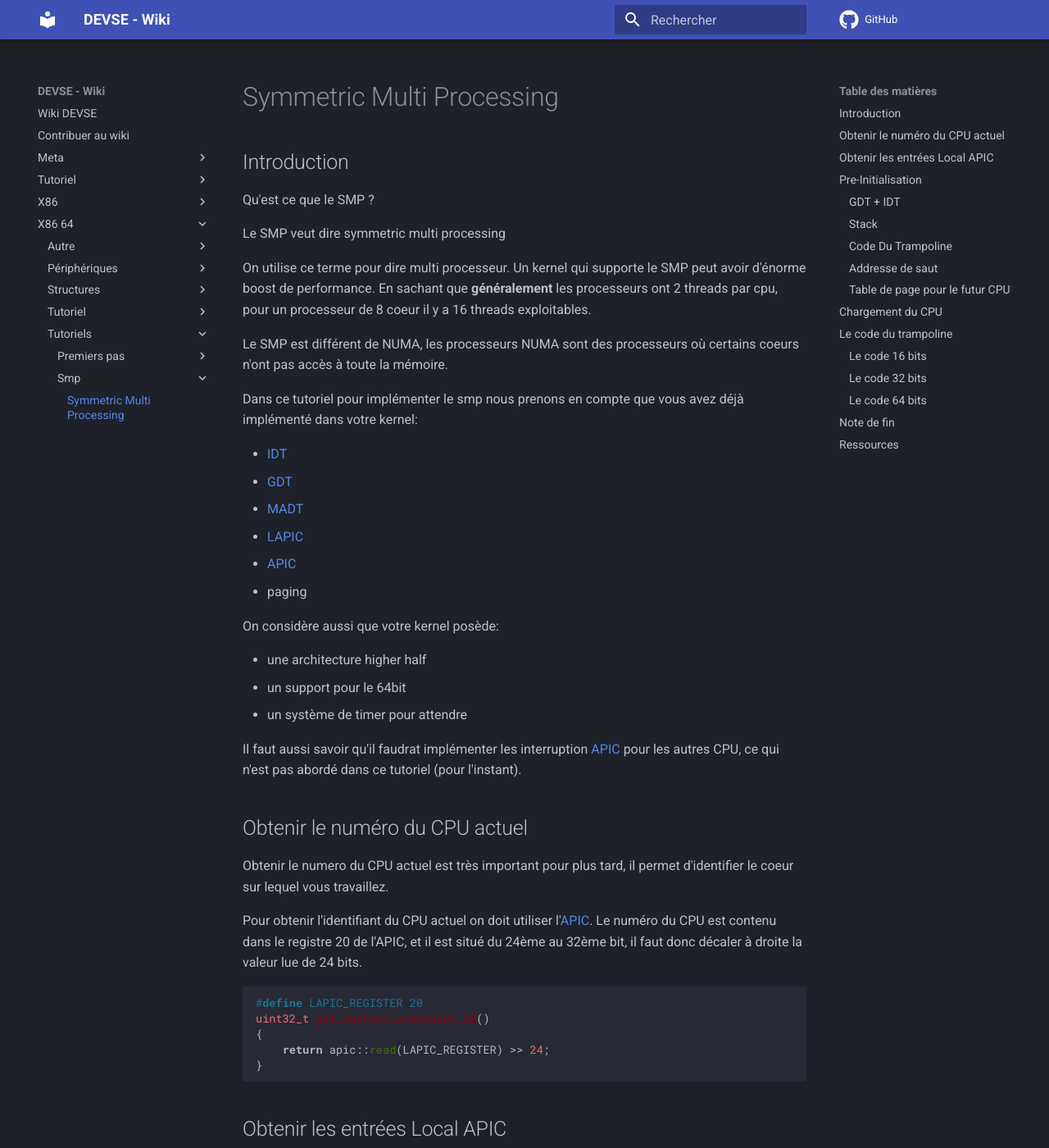
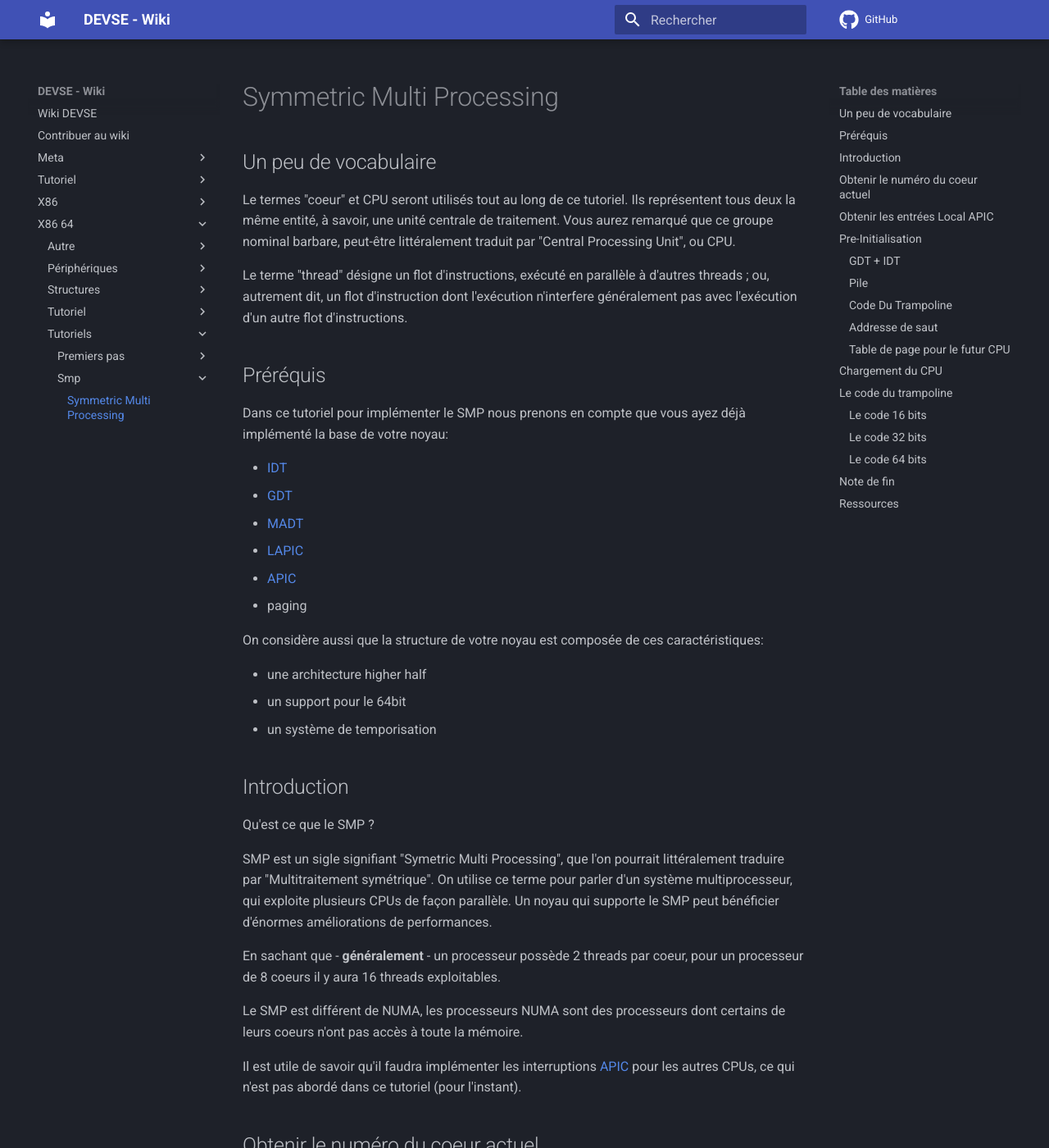
Before and after one commit to devse-org/wiki, an MkDocs documentation site: the page built from docs/x86_64/tutoriels/smp/SMP.md, in a window 1280 px wide and 1400 px high. Shown: the whole window at 82% size. Built offline with MkDocs 1.6.1 and Material for MkDocs 9.7.7, drawn with Linux system fonts in a browser that asks for light colours; nearby versions of some CDN libraries; comment, search, counter and statistics services are not loaded; some of the changed text lies outside the part shown.

Commit message:
Correction: grammaire + orthographe. (#7)
Je me suis permis de corriger quelques petites erreurs d'orthographes
pas méchantes. J'ai aussi fait au mieux pour remettre certaines
tournures de phrases en forme. Je n'ai pas terminé la
relecture/correction du tutoriel pour le SMP (je n'ai fait que l'intro et une
petite partie), mais je prendrai du temps pour le finir dans de courts délais.

Il se peut que ma correction soit imprécise, peut-être même inutile. J'ai
essayé d'utiliser le meilleur de mon français.

````diff
--- a/docs/x86_64/tutoriels/smp/SMP.md
+++ b/docs/x86_64/tutoriels/smp/SMP.md
@@ -1,16 +1,14 @@
 # Symmetric Multi Processing
 
-## Introduction
+## Un peu de vocabulaire
 
-Qu'est ce que le SMP ?
+Le termes "coeur" et CPU seront utilisés tout au long de ce tutoriel. Ils représentent tous deux la même entité, à savoir, une unité centrale de traitement. Vous aurez remarqué que ce groupe nominal barbare, peut-être littéralement traduit par "Central Processing Unit", ou CPU.
 
-Le SMP veut dire symmetric multi processing
+Le terme "thread" désigne un flot d'instructions, exécuté en parallèle à d'autres threads ; ou, autrement dit, un flot d'instruction dont l'exécution n'interfere généralement pas avec l'exécution d'un autre flot d'instructions.
 
-On utilise ce terme pour dire multi processeur. Un kernel qui supporte le SMP peut avoir d'énorme boost de performance. En sachant que __généralement__ les processeurs ont 2 threads par cpu, pour un processeur de 8 coeur il y a 16 threads exploitables.
+## Préréquis
 
-Le SMP est différent de NUMA, les processeurs NUMA sont des processeurs où certains coeurs n'ont pas accès à toute la mémoire.
-
-Dans ce tutoriel pour implémenter le smp nous prenons en compte que vous avez déjà implémenté dans votre kernel:
+Dans ce tutoriel pour implémenter le SMP nous prenons en compte que vous ayez déjà implémenté la base de votre noyau:
 
 - [IDT](documentation/x86_64/structures/IDT/)
 - [GDT](documentation/x86_64/structures/GDT/)
@@ -19,17 +17,27 @@ Dans ce tutoriel pour implémenter le smp nous prenons en compte que vous avez d
 - [APIC](documentation/x86_64/périphériques/APIC/)
 - paging
 
-On considère aussi que votre kernel posède:
+On considère aussi que la structure de votre noyau est composée de ces caractéristiques:
 
 - une architecture higher half
 - un support pour le 64bit
-- un système de timer pour attendre
+- un système de temporisation
 
-Il faut aussi savoir qu'il faudrat implémenter les interruption [APIC](documentation/x86_64/périphériques/APIC/) pour les autres CPU, ce qui n'est pas abordé dans ce tutoriel (pour l'instant).
+## Introduction
 
-## Obtenir le numéro du CPU actuel
+Qu'est ce que le SMP ?
 
-Obtenir le numero du CPU actuel est très important pour plus tard, il permet d'identifier le coeur sur lequel vous travaillez.
+SMP est un sigle signifiant "Symetric Multi Processing", que l'on pourrait littéralement traduire par "Multitraitement symétrique". On utilise ce terme pour parler d'un système multiprocesseur, qui exploite plusieurs CPUs de façon parallèle. Un noyau qui supporte le SMP peut bénéficier d'énormes améliorations de performances.
+
+En sachant que - __généralement__ - un processeur possède 2 threads par coeur, pour un processeur de 8 coeurs il y aura 16 threads exploitables.
+
+Le SMP est différent de NUMA, les processeurs NUMA sont des processeurs dont certains de leurs coeurs n'ont pas accès à toute la mémoire.
+
+Il est utile de savoir qu'il faudra implémenter les interruptions [APIC](documentation/x86_64/périphériques/APIC/) pour les autres CPUs, ce qui n'est pas abordé dans ce tutoriel (pour l'instant).
+
+## Obtenir le numéro du coeur actuel
+
+Obtenir le numero du coeur actuel est très important pour plus tard, il permet d'identifier le CPU sur lequel on travaille.
 
 Pour obtenir l'identifiant du CPU actuel on doit utiliser l'[APIC](documentation/x86_64/périphériques/APIC/). Le numéro du CPU est contenu dans le registre 20 de l'APIC, et il est situé du 24ème au 32ème bit, il faut donc décaler à droite la valeur lue de 24 bits.
 
@@ -40,7 +48,6 @@ uint32_t get_current_processor_id()
     return apic::read(LAPIC_REGISTER) >> 24;
 }
 ```
-
 
 ## Obtenir les entrées Local APIC
 
@@ -57,7 +64,7 @@ Ces entrées LAPIC ont deux valeurs importantes:
 
 Généralement, sur les processeurs modernes `ACPI_ID` et `APIC_ID` sont égaux, mais ce n'est pas toujours le cas.
 
-Pour utiliser les autres CPU il faudra faire attention, le CPU principal (celui sur lequel votre kernel démarre) est aussi dans la liste. Il faut donc vérifier que le CPU que l'on souhaite utiliser est libre. Pour cela il suffit de comparer l'identifiantn du CPU actuel et l'identifiant du cpu de l'entrée `LAPIC`.
+Pour utiliser les autres CPU il faudra faire attention, le CPU principal (celui sur lequel votre kernel démarre) est aussi dans la liste. Il faut donc vérifier que le CPU que l'on souhaite utiliser soit libre. Pour cela il suffit de comparer l'identifiant du CPU actuel avec l'identifiant du CPU de l'entrée `LAPIC`.
 
 ```cpp
 // lapic_entry: entrée lapic que l'on est en train de manipuler
@@ -70,14 +77,14 @@ if (get_current_processor_id() == lapic_entry.apic_id) {
 
 ## Pre-Initialisation
 
-Pour utiliser les CPU il faut d'abord les préparer, en particulier il faut préparer l'IDT, la table de page, le GDT, le code d'initialisation...
+Pour utiliser les CPU il faut d'abord les préparer, en particulier il faut préparer l'IDT, la table de page, la GDT, le code d'initialisation...
 
 On place donc tout ceci ainsi:
 
 |Entrée|Adresse|
 |----|-----|
 |Code du trampoline| 0x1000|
-|Stack | 0x570 |
+|Pile | 0x570 |
 |GDT | 0x580|
 |IDT | 0x590|
 |Table de page | 0x600 |
@@ -99,9 +106,9 @@ sgdt [0x580] ; stockage de la gdt
 sidt [0x590] ; stockage de l'idt
 ```
 
-#### Stack
+#### Pile
 
-Pour initialiser la stack on doit stocker une adresse valide à l'adresse `0x570`:
+Pour initialiser la pile on doit stocker une adresse valide à l'adresse `0x570`:
 
 ```cpp
 POKE(570) = stack_address + stack_size;
````
Also changed, not shown: other parts of docs/x86_64/tutoriels/smp/SMP.md (+1 -1 lines), docs/CONTRIBUER.md (+1 -1 lines), docs/x86_64/périphériques/COM.md (+6 -6 lines).
